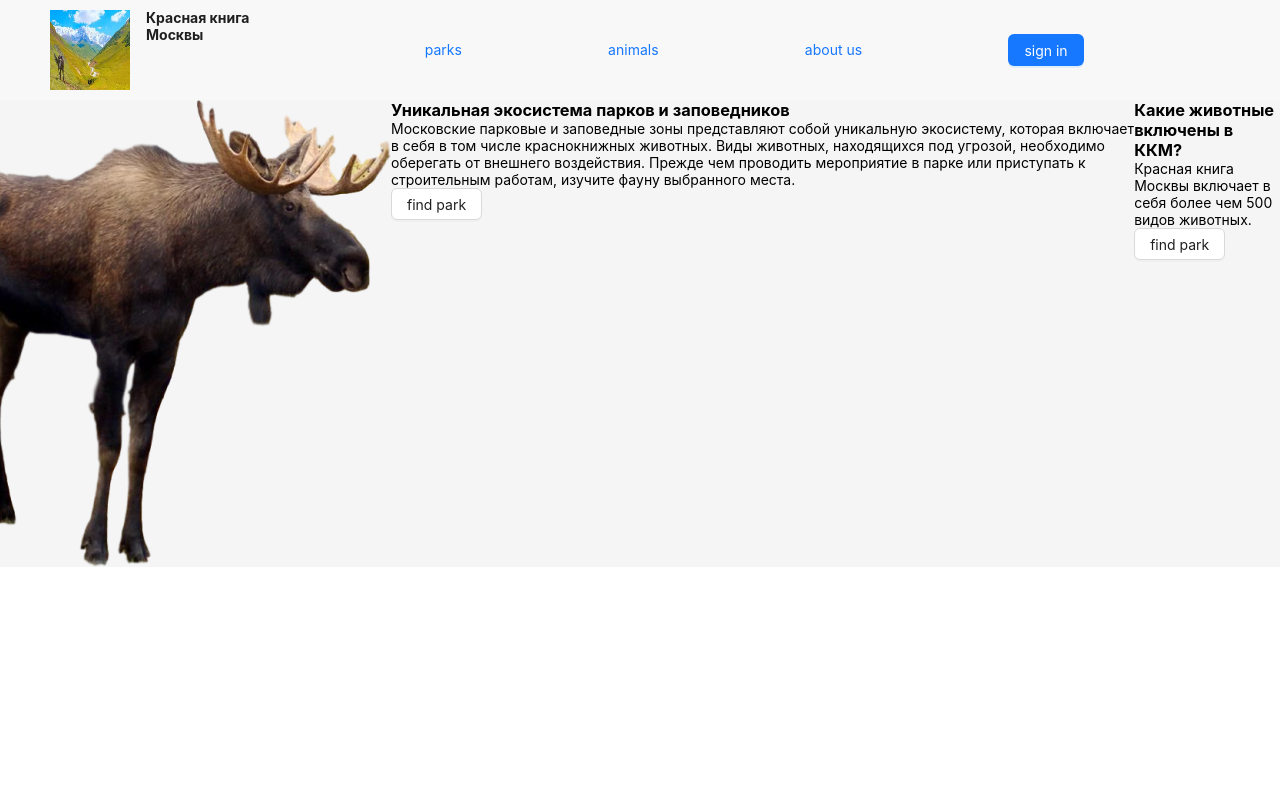
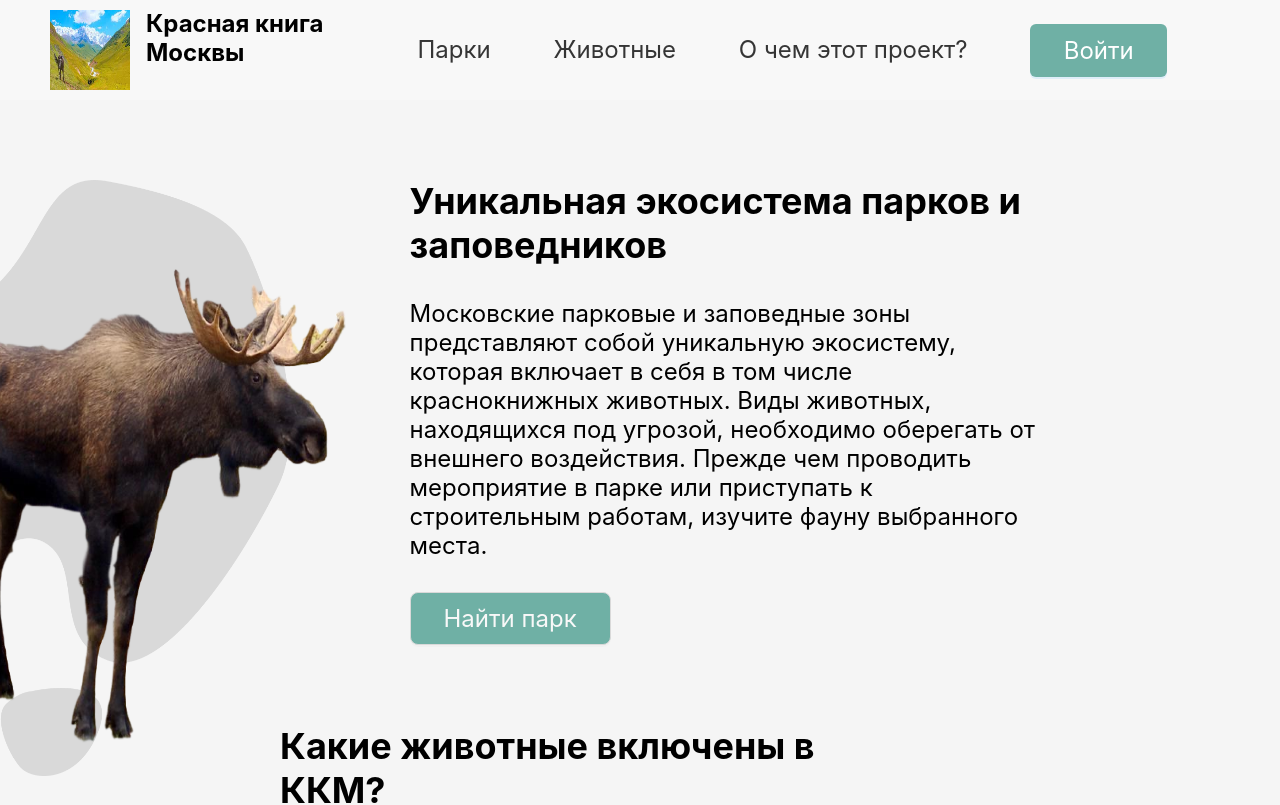
Before and after one commit to eureu/green-code, a React (Vite) app in the folder green-code/: page / in a window 1280 px wide. Shown: the top 805 px of the page. Built offline with nearby package versions, Linux system fonts and the light colour scheme.

Commit message:
up: fonts and sizes

```diff
--- a/green-code/src/components/AppContent.jsx
+++ b/green-code/src/components/AppContent.jsx
@@ -3,32 +3,109 @@ import { Button } from "antd";
 export default function AppContent() {
   return (
     // <Layout>
-    <div className="caplya" style={{ display: "flex" }}>
+    <div
+      className="caplya"
+      style={{
+        height: "1500px",
+        paddingTop: "5rem",
+        display: "flex"
+      }}
+    >
       <img
-        src="../../public/image.png"
-        alt="cartoshka"
-        style={{ height: "467px", width: "428px" }}
+        src="image.png"
+        alt=""
+        style={{ width: "27%", height: "42%", marginRight: "2rem" }}
       />
+
+      <div className="texts" style={{ flexDirection: "column" }}>
+        <div
+          className="text-1"
+          style={{
+            marginBottom: "1rem",
+            marginLeft: "2rem",
+            width: "70%"
+          }}
+        >
+          {" "}
           <section>
-        <h3>Уникальная экосистема парков и заповедников</h3>
-        <p>
-          Московские парковые и заповедные зоны представляют собой уникальную
-          экосистему, которая включает в себя в том числе краснокнижных
-          животных. Виды животных, находящихся под угрозой, необходимо оберегать
-          от внешнего воздействия. Прежде чем проводить мероприятие в парке или
-          приступать к строительным работам, изучите фауну выбранного места.
+            <h1
+              style={{
+                fontSize: "36px",
+                lineHeight: "43.57px"
+              }}
+            >
+              Уникальная экосистема парков и заповедников
+            </h1>
+            <p
+              style={{
+                fontSize: "24px",
+                lineHeight: "29px",
+                marginBottom: "2rem",
+                marginTop: "2rem"
+              }}
+            >
+              Московские парковые и заповедные зоны представляют собой
+              уникальную экосистему, которая включает в себя в том числе
+              краснокнижных животных. Виды животных, находящихся под угрозой,
+              необходимо оберегать от внешнего воздействия. Прежде чем проводить
+              мероприятие в парке или приступать к строительным работам, изучите
+              фауну выбранного места.
             </p>
-        <Button>find park</Button>
+            <Button
+              style={{
+                height: "53px",
+                width: "201px",
+                borderRadius: "8px",
+                backgroundColor: "#6FB0A5",
+                padding: "12px 32px 12px 32px"
+              }}
+            >
+              <span style={{ fontSize: "24px", color: "#F8F8F8" }}>
+                Найти парк
+              </span>
+            </Button>
           </section>
+        </div>
+        <div
+          className="text-2"
+          style={{ width: "50%", position: "absolute", left: "280px" }}
+        >
           <section>
-        <h3>Какие животные включены в ККМ?</h3>
-        <p>
+            <h2
+              style={{
+                fontSize: "36px",
+                lineHeight: "43.57px",
+                marginTop: "4rem"
+              }}
+            >
+              Какие животные включены в ККМ?
+            </h2>
+            <p
+              style={{
+                fontSize: "24px",
+                lineHeight: "29px",
+                marginBottom: "2rem",
+                marginTop: "2rem"
+              }}
+            >
               Красная книга Москвы включает в себя более чем 500 видов животных.
             </p>
-        <Button>find park</Button>
+            <Button
+              style={{
+                height: "53px",
+                width: "201px",
+                borderRadius: "8px",
+                backgroundColor: "#6FB0A5",
+                padding: "12px 32px 12px 32px"
+              }}
+            >
+              <span style={{ fontSize: "24px", color: "#F8F8F8" }}>
+                Найти парк
+              </span>
+            </Button>
           </section>
-
-      {/* <img src="../../public/caplya.png" alt="necaplya" /> */}
+        </div>
+      </div>
     </div>
 
     // </Layout>
--- a/green-code/src/components/AppHeader.jsx
+++ b/green-code/src/components/AppHeader.jsx
@@ -20,7 +20,9 @@ export default function AppHeader() {
           className="title"
           style={{
             marginLeft: "1rem",
-            lineHeight: "1.2"
+            lineHeight: "1.2",
+            color: "#000",
+            fontSize: "24px"
           }}
         >
           <strong>Красная книга Москвы</strong>
@@ -33,12 +35,25 @@ export default function AppHeader() {
             width: "100%"
           }}
         >
-          <a href="#">parks</a>
-          <a href="#" type="primary">
-            animals
+          <a href="#" style={{ fontSize: "24px", color: "#353535" }}>
+            Парки
           </a>
-          <a href="#">about us</a>
-          <Button type="primary">sign in</Button>
+          <a href="#" style={{ fontSize: "24px", color: "#353535" }}>
+            Животные
+          </a>
+          <a href="#" style={{ fontSize: "24px", color: "#353535" }}>
+            О чем этот проект?
+          </a>
+          <Button
+            type="primary"
+            style={{
+              width: "137px",
+              height: "53px",
+              backgroundColor: "#6FB0A5"
+            }}
+          >
+            <span style={{ fontSize: "24px" }}>Войти</span>
+          </Button>
         </Flex>
       </div>
     </Layout.Header>
--- a/green-code/src/index.css
+++ b/green-code/src/index.css
@@ -3,6 +3,3 @@
   padding: 0;
   box-sizing: border-box;
 }
-body {
-  background-color: white;
-}
```
Also changed, not shown: green-code/public/caplya.png (deleted), green-code/public/image.png. Lines whose indentation alone changed are shown as unchanged.
